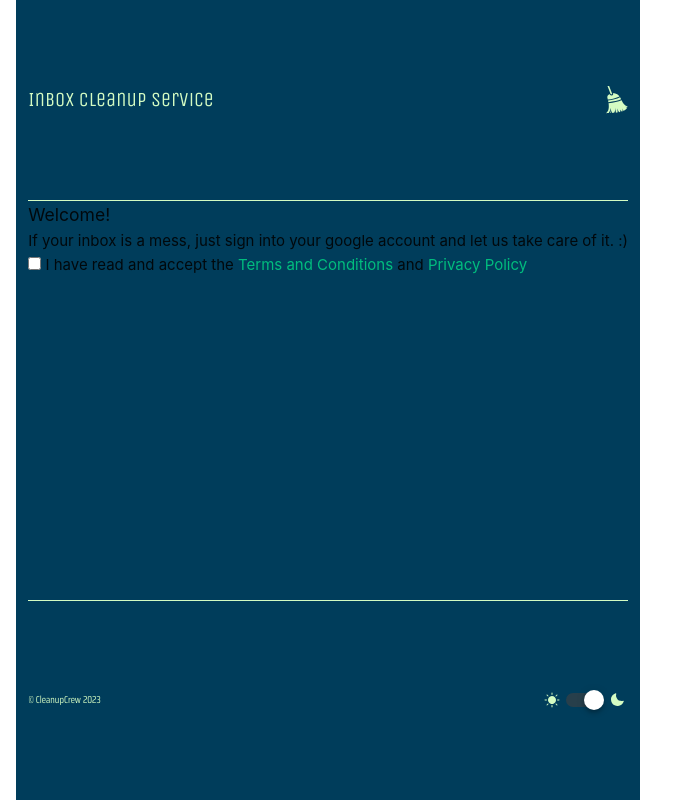
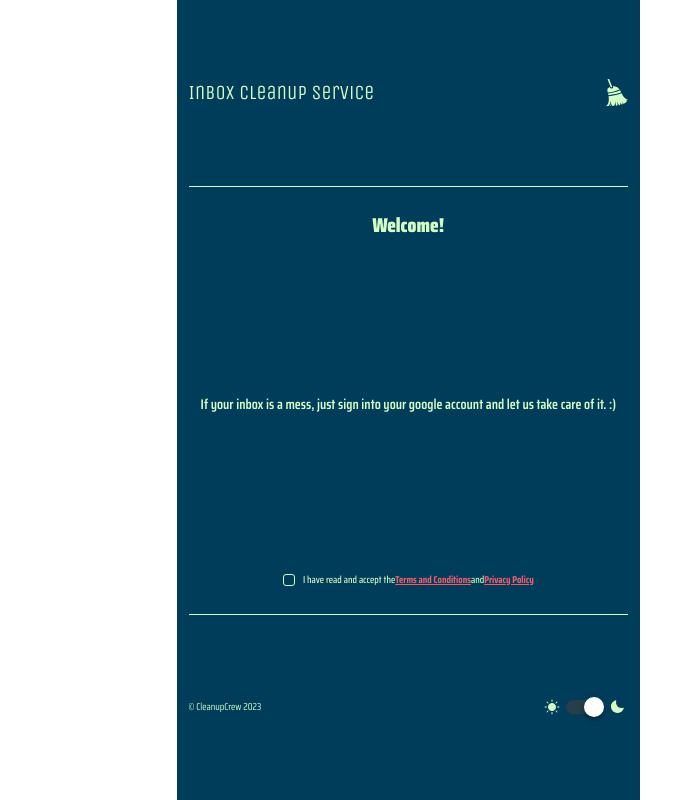
Before and after one commit to BogdanVM/inbox-cleanup-extension, a Vue app: page / in a window 1280 px wide. Shown: the whole page, without its empty margins (0-687 px from the left). Built offline with nearby package versions, Linux system fonts and the light colour scheme.

Commit message:
Custom checkbox implementation

```diff
--- a/src/App.vue
+++ b/src/App.vue
@@ -59,6 +59,13 @@ $height: 400px;
 
   main {
     flex: 2;
+    padding: 28px 12px;
+    display: flex;
+    flex-direction: column;
   }
 }
+
+a {
+  color: $accent-color !important;
+}
 </style>
--- a/src/auth/feature/AuthPrompt.vue
+++ b/src/auth/feature/AuthPrompt.vue
@@ -19,4 +19,33 @@ function termsToggled(selected: boolean) {
   </div>
 </template>
 
-<style scoped lang="scss"></style>
+<style scoped lang="scss">
+.auth-container {
+  color: var(--v-theme-primary);
+  font-family: $primary-font-family;
+  text-align: center;
+  display: flex;
+  flex-direction: column;
+  justify-content: space-between;
+  align-items: center;
+  height: 100%;
+  flex: 1;
+
+  h3 {
+    font-weight: 900;
+    font-size: 20px;
+    line-height: 20px;
+  }
+
+  p {
+    font-weight: 600;
+    font-size: 14px;
+    line-height: 20px;
+  }
+}
+
+a {
+  font-weight: 700;
+  text-decoration: underline;
+}
+</style>
--- a/src/auth/ui/CheckboxComponent.vue
+++ b/src/auth/ui/CheckboxComponent.vue
@@ -1,4 +1,5 @@
 <script setup lang="ts">
+import CheckedIcon from '@/assets/checked.svg';
 import { defineProps, reactive, ref } from 'vue';
 
 defineEmits(['changed']);
@@ -23,8 +24,49 @@ const selected = ref(state.selected);
       @change="$emit('changed', selected)"
     />
 
+    <CheckedIcon class="checked-svg" v-if="selected" />
     <slot />
   </label>
 </template>
 
-<style lang="scss" scoped></style>
+<style lang="scss" scoped>
+label {
+  font-family: $primary-font-family;
+  font-size: 10px;
+  line-height: 10px;
+  font-weight: 500;
+  display: flex;
+  justify-content: center;
+  align-items: center;
+
+  input {
+    appearance: none;
+    width: 12px;
+    height: 12px;
+    margin-right: 8px;
+
+    &:before {
+      content: '';
+      display: block;
+      width: 12px;
+      height: 12px;
+      border: 1px solid var(--v-theme-primary);
+      border-radius: 3px;
+      background: var(--v-theme-background);
+    }
+  }
+
+  input:checked {
+    &:before {
+      background: var(--v-theme-primary);
+    }
+  }
+
+  input:checked ~ .checked-svg {
+    position: absolute;
+    top: 0;
+    left: 0;
+    z-index: 1;
+  }
+}
+</style>
```
Also changed, not shown: src/assets/checked.svg (added).
